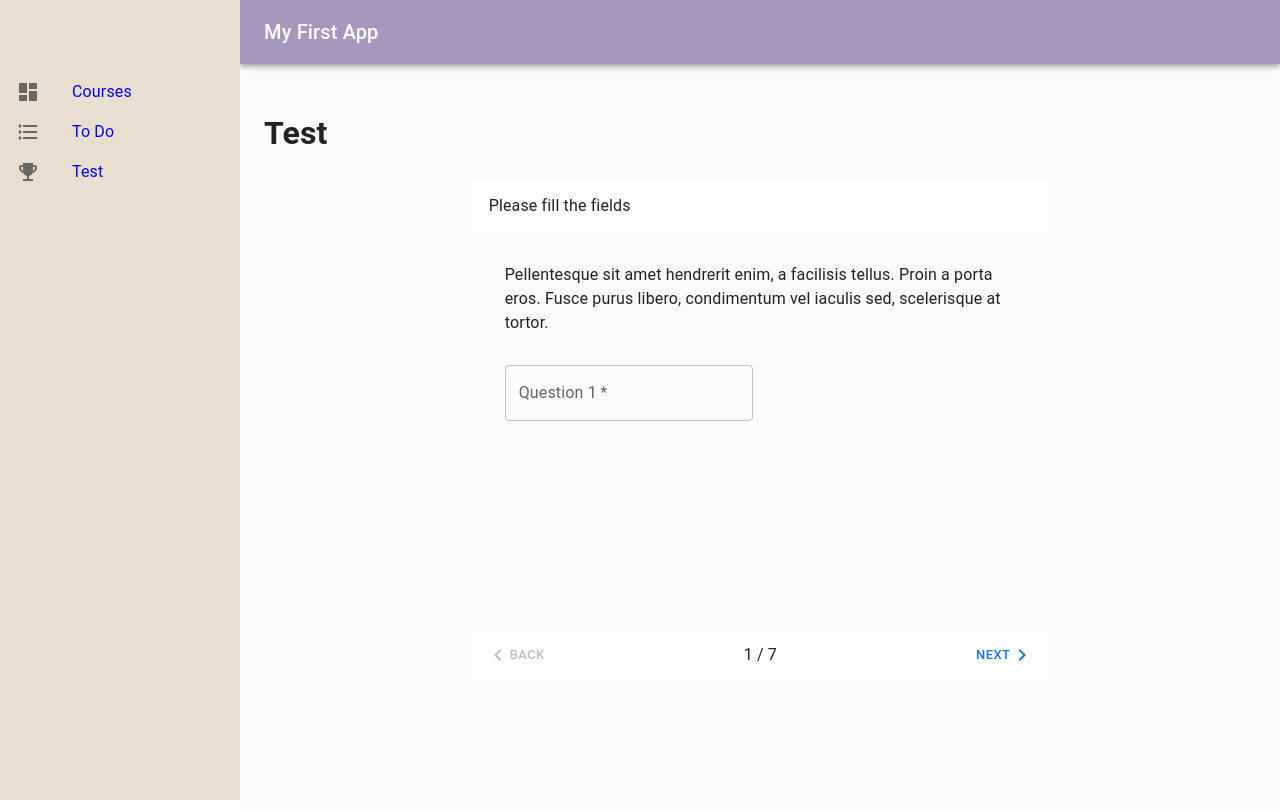
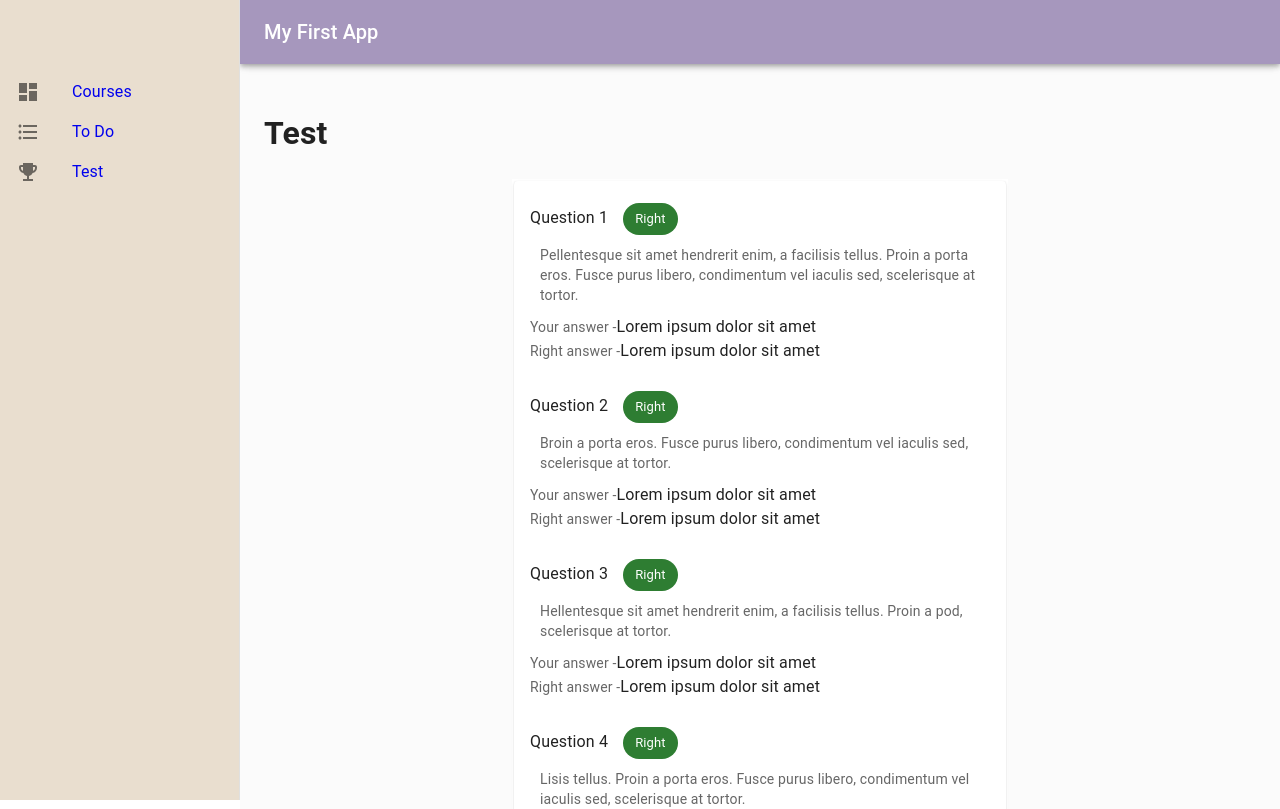
Before and after one commit to kristine-z-yan/academic-app, a React (Create React App) app: page /test in a window 1280 px wide. Shown: the top 809 px of the page. Built offline with nearby package versions, Linux system fonts and the light colour scheme.

Commit message:
added test result component, reset answers functionality

```diff
--- /dev/null
+++ b/src/components/TestResult/TestResult.tsx
@@ -0,0 +1,73 @@
+import * as React from 'react';
+
+import {Button, Chip, Divider, Grid, ListItem} from "@mui/material";
+import Paper from "@mui/material/Paper";
+import List from "@mui/material/List";
+import ListItemText from "@mui/material/ListItemText";
+import Typography from "@mui/material/Typography";
+
+import questions from "../questions";
+
+const TestResult: React.FC = () => {
+    const listItems = questions.map( (item, index) => {
+        return (
+            <ListItem key={index}>
+                <ListItemText
+                    primary={
+                        <React.Fragment>
+                            { item.label }
+                            <Chip label="Right" color="success" variant="filled" sx={{ marginLeft: '15px'}} />
+                        </React.Fragment>
+                    }
+                    secondary={
+                        <React.Fragment>
+                            <Grid margin='10px'>
+                                <Typography
+                                    variant="body2"
+                                    color="text.secondary"
+                                >
+                                    {item.question}
+                                </Typography>
+                            </Grid>
+                            <Grid>
+                                Your answer -
+                                <Typography
+                                    sx={{ display: 'inline' }}
+                                    component="span"
+                                    variant="body1"
+                                    color="text.primary"
+                                >
+                                    {item.rightAnswer}
+                                </Typography>
+                            </Grid>
+                            <Grid>
+                                Right answer -
+                                <Typography
+                                    sx={{ display: 'inline' }}
+                                    component="span"
+                                    variant="body1"
+                                    color="text.primary"
+                                >
+                                    {item.rightAnswer}
+                                </Typography>
+                            </Grid>
+                            {/*<Divider />*/}
+                        </React.Fragment>
+                    }
+                />
+            </ListItem>
+        )
+    })
+    return (
+        <Grid item xs={6} sx={{border: '2px solid #fff'}}>
+           <Paper>
+              <List >
+                  {listItems}
+              </List>
+               <Button sx={{ margin: '15px'}} variant="contained">Try Again</Button>
+           </Paper>
+        </Grid>
+    )
+}
+
+export default TestResult;
--- a/src/components/TestWrapper/TestWrapper.tsx
+++ b/src/components/TestWrapper/TestWrapper.tsx
@@ -7,59 +7,81 @@ import MobileStepper from "@mui/material/MobileStepper";
 import Button from "@mui/material/Button";
 import KeyboardArrowRight from "@mui/icons-material/KeyboardArrowRight";
 import KeyboardArrowLeft from "@mui/icons-material/KeyboardArrowLeft";
-import { Grid, TextField } from "@mui/material";
+import { Grid, TextField} from "@mui/material";
 
-import questions from "./questions";
+import questions from "../questions";
 
 interface Answer {
     id: number,
-    answer: string
+    answer: string,
+    isCorrect: boolean
 }
 
 const TestWrapper: React.FC = () => {
     const [activeStep, setActiveStep] = React.useState(0);
+    const [showError, setShowError] = React.useState(false);
+    const [emptyAnswers, setEmptyAnswers] = React.useState<Answer[]>([]);
     const [answerText, setAnswerText] = React.useState("");
     const [answers, setAnswers] = React.useState<Answer[]>([]);
     const maxSteps = questions.length;
     const completed = activeStep === maxSteps;
 
+    React.useEffect(() => {
+        if (answers[activeStep]) setAnswerText(answers[activeStep].answer);
+        // emptyAnswers.forEach( (item) => {
+        //     console.log(item.id );
+        //     // if (item.id === answers[activeStep].id) {
+        //     //     setShowError(true);
+        //     // } else {
+        //     //     setShowError(false);
+        //     // }
+        // })
+    }, [activeStep, answers, emptyAnswers]);
+
+    answers.length = questions.length;
+
     const handleNext = () => {
-        let foundAnswer = answers.find(item => item.id === questions[activeStep].id);
-        foundAnswer ? foundAnswer.answer = answerText: answers.push({
+        setActiveStep((prevActiveStep) => prevActiveStep + 1);
+        answers[activeStep] = {
             id: questions[activeStep].id,
-            answer: answerText
-        });
-
-        // setAnswers((prevState) => {
-        //
-        //     return  [...prevState, answers]
-        // })
-        console.log(answers, 'next');
-        setActiveStep((prevActiveStep) => prevActiveStep + 1);
-        setAnswerText('')
+            answer: answerText,
+            isCorrect: answerText === questions[activeStep].rightAnswer
+        };
+        setAnswerText("")
     };
 
     const handleBack = () => {
-        // answers[questions[activeStep].id] = answerText;
-        console.log(answers.length, 'back');
         setActiveStep((prevActiveStep) => prevActiveStep - 1);
-        setAnswerText('')
     };
 
     const handleReset = () => {
         setActiveStep(0);
+        setAnswers([]);
+        setShowError(false);
+        setAnswerText("")
     };
 
     const changeInputHandler = (event: React.ChangeEvent<HTMLInputElement>) => {
-        if (event.target.value.trim() !== "") setAnswerText(event.target.value)
+        setAnswerText(event.target.value);
+        setShowError(false)
     }
 
     const finishTestHandler = () => {
+    // todo validate answers
+        let empty = answers.filter( (item, index) => item.answer.trim() === "");
+        // console.log(emptyAnswers);
+        if (empty.length === 0) {
+            // show results
 
+        } else {
+            // back to first empty answer
+            // setEmptyAnswers(empty);
+            // setShowError(true);
+        }
     }
 
     return (
-        <Grid item xs={7} sx={{border: '2px solid #fff'}}>
+        <Grid item xs={6} sx={{border: '2px solid #fff'}}>
             <Paper
                 square
                 elevation={0}
@@ -71,21 +93,11 @@ const TestWrapper: React.FC = () => {
                     bgcolor: 'background.default',
                 }}
             >
-                <Typography>Please fill the fields</Typography>
+                <Typography>Please fill the fields for final result.</Typography>
             </Paper>
             <Box sx={{ height: 400, maxWidth: 800, width: '100%', p: 4 }}>
                 {completed && (
-                    <>
-                        <Paper square elevation={0} sx={{ p: 3 }}>
                     <Typography>All steps completed - you&apos;re finished</Typography>
-                            <Button onClick={handleReset} sx={{ mt: 1, mr: 1 }}>
-                                Reset
-                            </Button>
-                        </Paper>
-                        <Button variant="contained" color="success" onClick={finishTestHandler}>
-                            Finish
-                        </Button>
-                    </>
                 )}
                 {!completed && (
                     <>
@@ -99,9 +111,35 @@ const TestWrapper: React.FC = () => {
                             onChange={changeInputHandler}
                             value={answerText}
                         />
+                        {showError && <Typography color="red" variant="subtitle2">This field must not be empty</Typography>}
                     </>
                 )}
             </Box>
+            {completed && (
+                <Paper  sx={{
+                    display: 'flex',
+                    justifyContent: "space-between",
+                    alignItems: 'center',
+                    height: 48,
+                    pl: 1,
+                    bgcolor: 'background.default',
+                    boxShadow: 'none'
+                }} >
+                    <Button onClick={handleBack} disabled={activeStep === 0} size="small">
+                        <KeyboardArrowLeft />
+                        Back
+                    </Button>
+                    <Grid sx={{ marginRight: '15px'}}>
+                        <Button onClick={handleReset} variant="outlined" sx={{ marginRight: '15px'}} size="small">
+                            Reset
+                        </Button>
+                        <Button variant="contained" color="success" onClick={finishTestHandler}>
+                            Finish
+                        </Button>
+                    </Grid>
+                </Paper>
+            )}
+            {!completed &&
                 <MobileStepper
                     variant="text"
                     steps={maxSteps}
@@ -124,7 +162,7 @@ const TestWrapper: React.FC = () => {
                         </Button>
                     }
                 />
-
+            }
         </Grid>
     )
 }
--- a/src/index.css
+++ b/src/index.css
@@ -5,9 +5,15 @@ body {
     sans-serif;
   -webkit-font-smoothing: antialiased;
   -moz-osx-font-smoothing: grayscale;
+  height: 100%;
 }
 
 code {
   font-family: source-code-pro, Menlo, Monaco, Consolas, 'Courier New',
     monospace;
 }
+
+main {
+  height: 100%;
+  min-height: 100vh;
+}
--- a/src/pages/Test.tsx
+++ b/src/pages/Test.tsx
@@ -2,15 +2,17 @@ import * as React from 'react';
 import {Grid} from "@mui/material";
 import Box from "@mui/material/Box";
 import TestWrapper from "../components/TestWrapper/TestWrapper";
+import TestResult from "../components/TestResult/TestResult";
 
 const  Test: React.FC = () => {
     return (
-        <Box sx={{ width: '100%', height: '100vh' }}>
+        <Box sx={{ width: '100%', minHeight: ''}}>
             <Grid item xs={12}>
                 <h1>Test</h1>
             </Grid>
             <Grid container justifyContent="center">
-                <TestWrapper />
+                {/*<TestWrapper />*/}
+                <TestResult />
             </Grid>
         </Box>
     );
```
Also changed, not shown: src/components/questions.js (renamed from src/components/TestWrapper/questions.js). Lines whose indentation alone changed are shown as unchanged.
